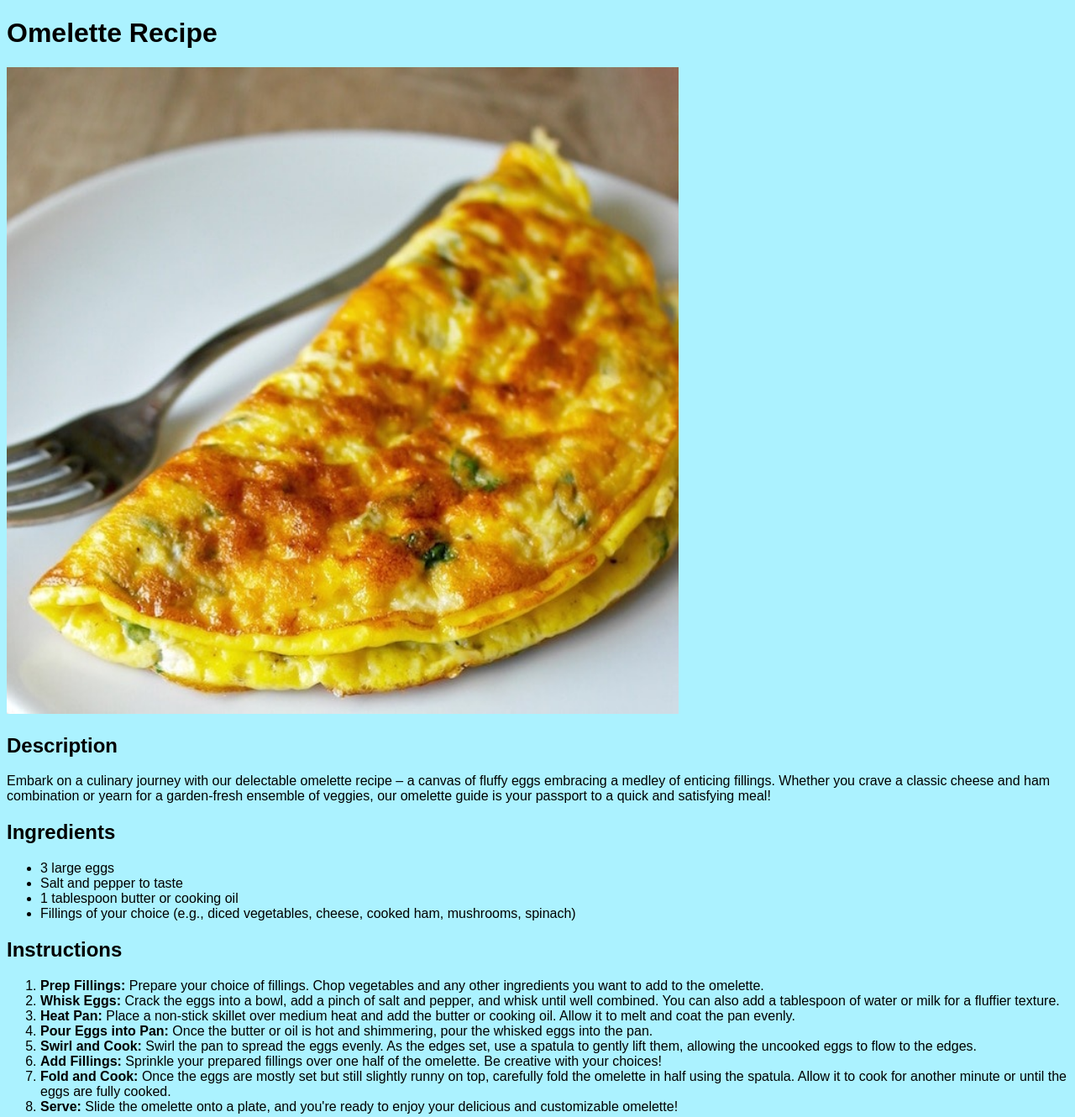
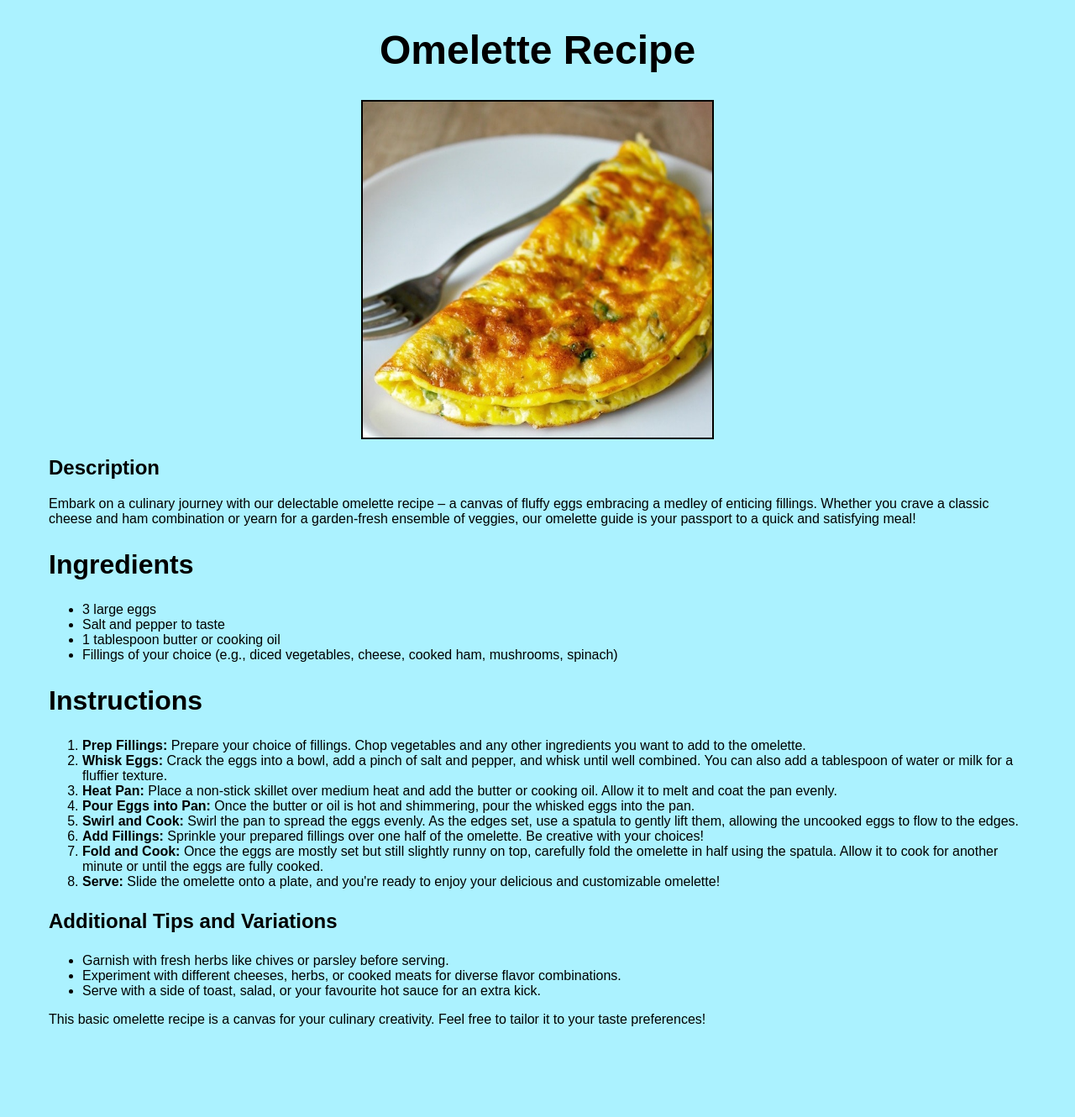
Before and after one commit to Mady-T/odin-recipes, a plain HTML site: page recipes/omelette.html in a window 1280 px wide. Shown: the top 1330 px of the page at 84% size. After the commit the page ends 1239 px from the top, so only its background shows below. Drawn offline with Linux system fonts and the light colour scheme.

Commit message:
Add css elements and necessary classes for selection

```diff
--- a/recipes/omelette.html
+++ b/recipes/omelette.html
@@ -6,18 +6,20 @@
     <title>Odin Recipes: Omelette</title>
 </head>
 <body>
-    <h1>Omelette Recipe</h1>
-    <img src="../img/omelette.jpg" alt="Yummy omelette" width="800">
+    <h1 class="header" id="top">Omelette Recipe</h1>
+    <div class="dish image">
+        <img src="../img/omelette.jpg" alt="Yummy omelette" height="400">
+    </div>
     <h2>Description</h2>
     <p>Embark on a culinary journey with our delectable omelette recipe – a canvas of fluffy eggs embracing a medley of enticing fillings. Whether you crave a classic cheese and ham combination or yearn for a garden-fresh ensemble of veggies, our omelette guide is your passport to a quick and satisfying meal!</p>
-    <h2>Ingredients</h2>
+    <h2 class="header">Ingredients</h2>
     <ul>
         <li>3 large eggs</li>
         <li>Salt and pepper to taste</li>
         <li>1 tablespoon butter or cooking oil</li>
         <li>Fillings of your choice (e.g., diced vegetables, cheese, cooked ham, mushrooms, spinach)</li>
     </ul>
-    <h2>Instructions</h2>
+    <h2 class="header">Instructions</h2>
     <ol>
         <li><strong>Prep Fillings:</strong> Prepare your choice of fillings. Chop vegetables and any other ingredients you want to add to the omelette.</li>
         <li><strong>Whisk Eggs:</strong> Crack the eggs into a bowl, add a pinch of salt and pepper, and whisk until well combined. You can also add a tablespoon of water or milk for a fluffier texture.</li>
@@ -28,7 +30,7 @@
         <li><strong>Fold and Cook:</strong> Once the eggs are mostly set but still slightly runny on top, carefully fold the omelette in half using the spatula. Allow it to cook for another minute or until the eggs are fully cooked.</li>
         <li><strong>Serve:</strong> Slide the omelette onto a plate, and you're ready to enjoy your delicious and customizable omelette!</li>
     </ol>
-    <h3>Additional Tips and Variations</h3>
+    <h3 class="sub header">Additional Tips and Variations</h3>
     <ul>
         <li>Garnish with fresh herbs like chives or parsley before serving.</li>
         <li>Experiment with different cheeses, herbs, or cooked meats for diverse flavor combinations.</li>
--- a/styles.css
+++ b/styles.css
@@ -1,4 +1,29 @@
 body {
     background-color: #abf2ff;
     font-family: Arial, Helvetica, sans-serif;
+    padding-left: 50px;
+    padding-right: 50px;
+    font-size: 16px;
 }
+
+#top{
+    text-align: center;
+    font-size: 48px;
+}
+
+.header{
+    font-size: 32px;
+}
+
+.sub.header{
+    font-size: 24px;
+}
+
+.dish.image{
+    display: flex;
+    justify-content: center;
+}
+
+.dish.image img {
+    border: 2px solid black;
+}
```
Also changed, not shown: index.html (+1 -1 lines), recipes/chocolate-milkshake.html (+7 -5 lines), recipes/lasagna.html (+7 -5 lines).
